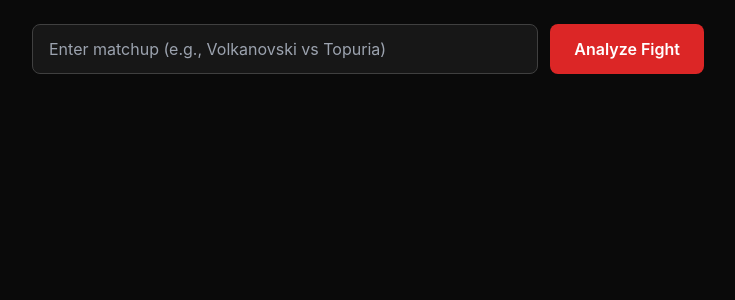
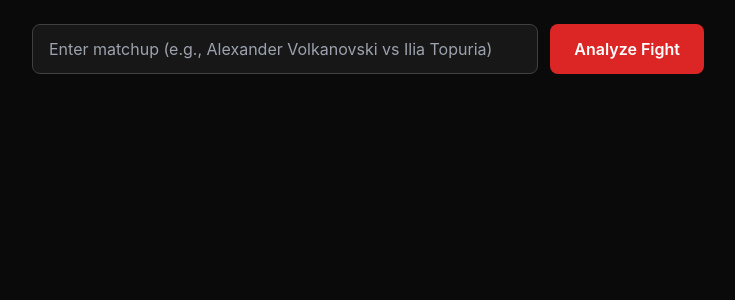
Before and after one commit to jtorres-1/combatIQ, a Flask app: page / in a window 1280 px wide. Shown: the part 73-373 px from the top of the page, without its empty margins (272-1007 px from the left). Run offline with Flask 3, Linux system fonts and the light colour scheme; some libraries are stand-ins or nearby versions.

Commit message:
Update index.html

```diff
--- a/templates/index.html
+++ b/templates/index.html
@@ -95,7 +95,7 @@
     <input
       type="text"
       name="matchup"
-      placeholder="Enter matchup (e.g., Volkanovski vs Topuria)"
+      placeholder="Enter matchup (e.g., Alexander Volkanovski vs Ilia Topuria)"
       required
       class="flex-1 bg-neutral-900 text-white rounded-lg px-4 py-3 border border-neutral-700 focus:outline-none focus:ring-2 focus:ring-red-500"
     />
```
